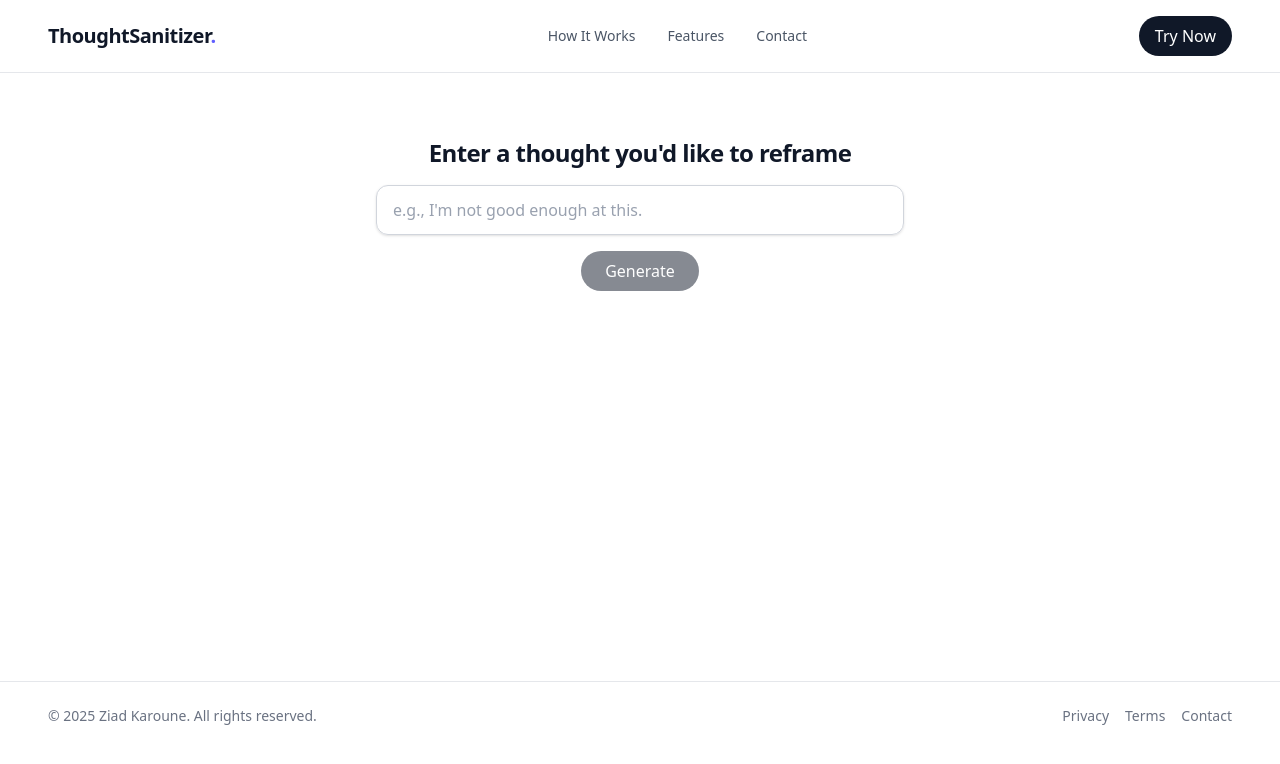
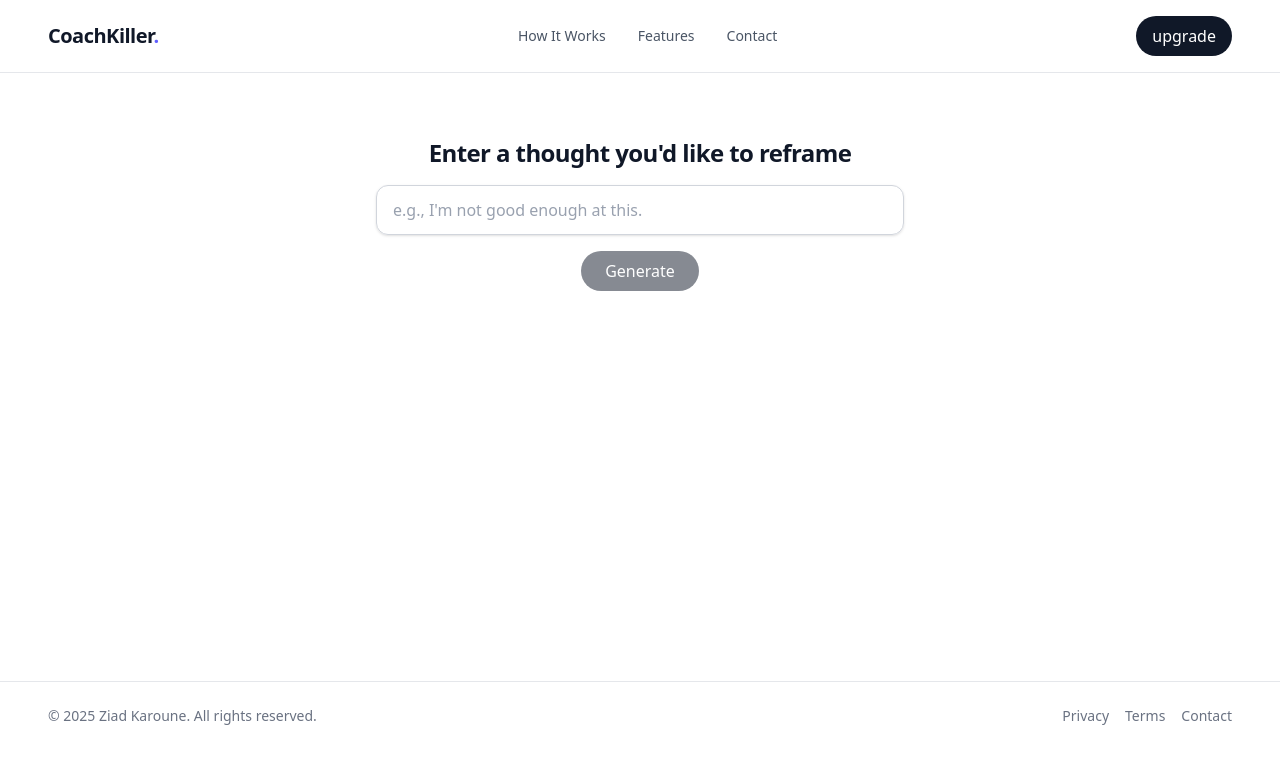
Before and after one commit to ziadkaroune/COACHKILLER, a React (Vite) app in the folder frontend/: page / in a window 1280 px wide. Shown: the top 764 px of the page. Built offline with nearby package versions, Linux system fonts and the light colour scheme.

Commit message:
update header

```diff
--- a/frontend/src/Header.jsx
+++ b/frontend/src/Header.jsx
@@ -3,7 +3,7 @@ export default function Header() {
     <header className="w-full px-6 md:px-12 py-4 flex items-center justify-between border-b border-gray-200 bg-white backdrop-blur-sm sticky top-0 z-50">
       {/* Logo */}
       <div className="text-xl font-semibold tracking-tight text-gray-900">
-        ThoughtSanitizer<span className="text-indigo-500">.</span>
+        CoachKiller<span className="text-indigo-500">.</span>
       </div>
 
       {/* Nav */}
@@ -15,7 +15,7 @@ export default function Header() {
 
       {/* CTA Button */}
       <button className="hidden md:inline-flex items-center px-4 py-2 bg-gray-900 text-white rounded-full hover:bg-gray-800 transition">
-        Try Now
+       upgrade
       </button>
     </header>
   );
```
